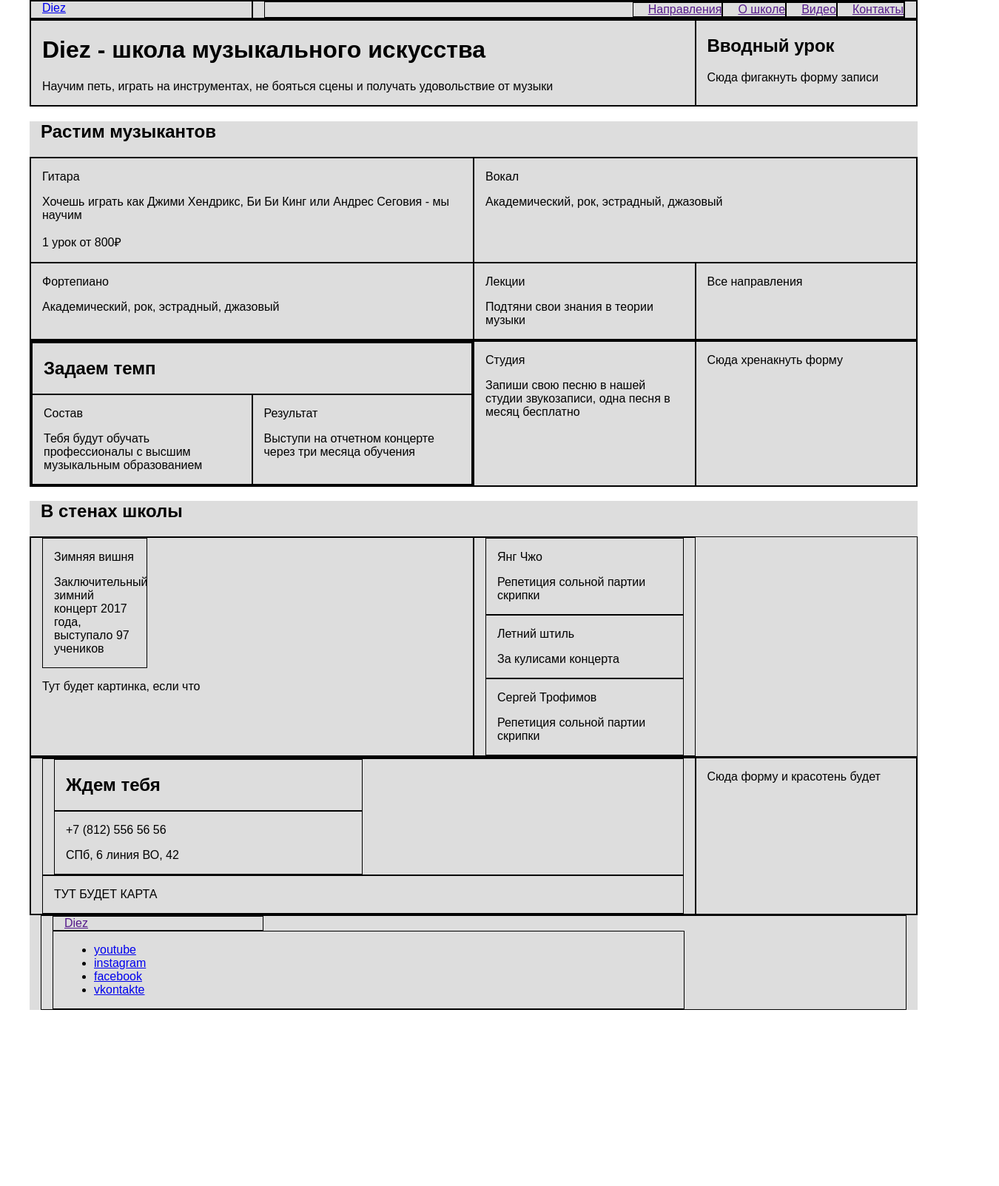
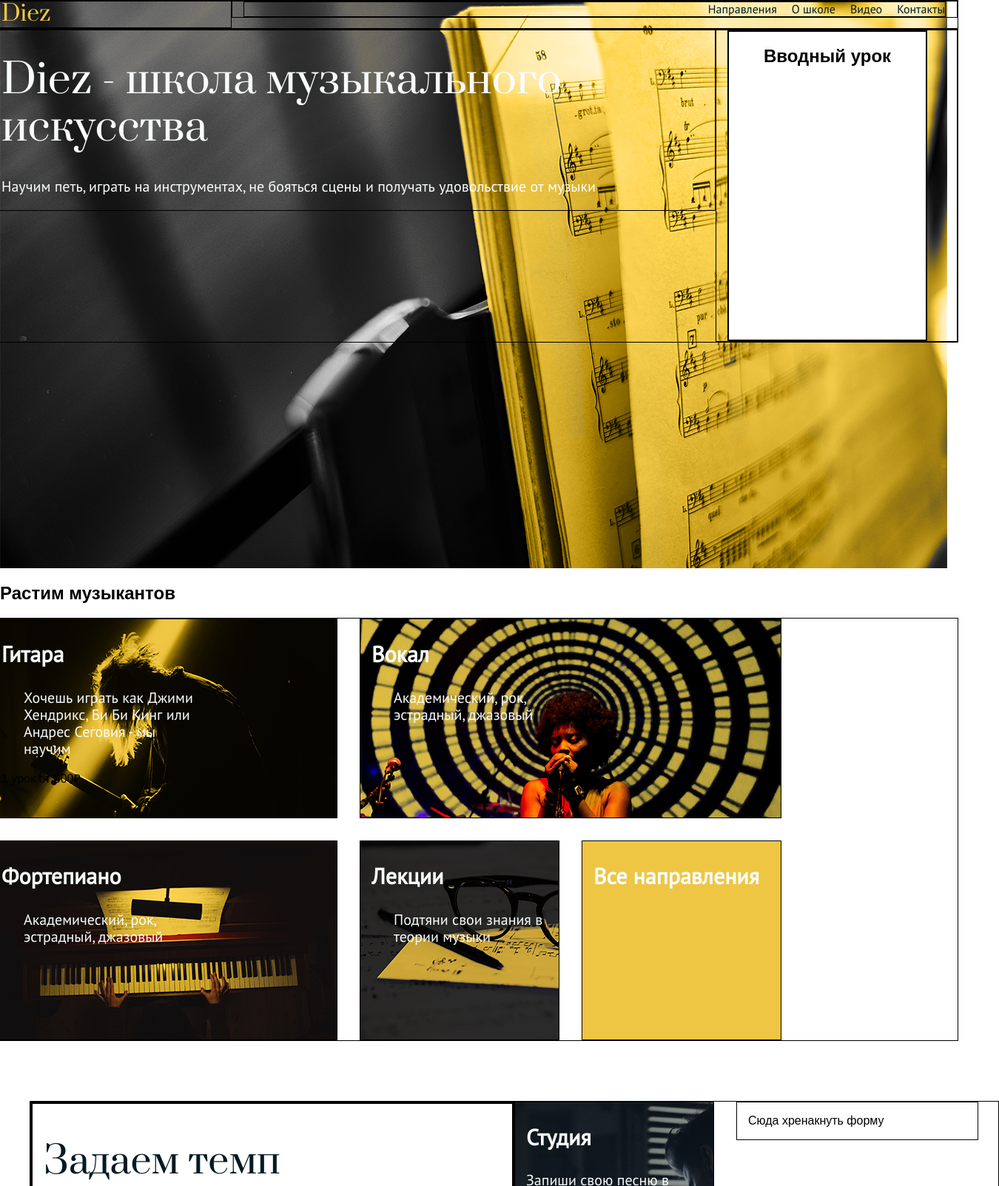
Before and after one commit to Sincansen/diez-svetlov, a plain HTML site: page index.html in a window 1280 px wide. Shown: the top 1603 px of the page at 74% size, 1350 px wide, since content can reach past the window. Before the commit the page ends 1365 px from the top, so only its background shows below. Drawn offline with Linux system fonts and the light colour scheme; files that its build step writes are made by us from their sources.

Commit message:
Grid is strange

```diff
--- a/css/style.css
+++ b/css/style.css
@@ -7,10 +7,9 @@ body {
 }
 
 .container {
-  max-width: 1200px;
+  max-width: 1280px;
   margin: auto;
-  padding: 0 15px;
-  background-color: #ddd;
+/*padding: 0 15px;*/
 }
 
 .row {
@@ -27,6 +26,7 @@ body {
   flex-grow: 0;
   flex-shrink: 0;
   width: 100%;
+  height: 100%;
   border: 1px solid black;
 }
 
@@ -37,23 +37,305 @@ body {
 
 .demo-block {
   padding: 0.5em 1em;
-  background-color: #bada55;
-  border: 1px solid #808080;
+}
+
+.page-header{
+  background-image: url(../images/bg_main.png);
+  height: 768px;
+  background-repeat: no-repeat;
+}
+
+.logo{
+font-family: 'Prata', Regular;
+font-size: 30px;
+color: #eec643;
+text-decoration: none;
+margin-top: 30px;
+}
+
+.main-nav{
+  border: 1px solid black;
 }
 
 .main-nav_list{
-  display: -webkit-flex;
-  display: -moz-flex;
-  display: -ms-flex;
-  display: -o-flex;
   display: flex;
   justify-content: flex-end;
   margin: 0;
   list-style: none;
-  border: 1px solid black;
 }
 
 .main-nav_item{
   padding-left: 20px;
-  border: 1px solid black;
+
 }
+
+.main-nav_link{
+  text-decoration: none;
+  font-family: 'PT Sans', Regular;
+  font-size: 16px;
+  color: #021a23;
+}
+
+.page-header_promo{
+
+}
+
+.page-header_title{
+font-family: 'Prata', Regular;
+font-weight: normal;
+font-size: 55px;
+color: #f9fcfc;
+}
+
+.page-header_descr{
+font-family: 'PT Sans', Regular;
+font-weight: normal;
+font-size:20px;
+color: #f9fcfc;
+}
+
+.trial{
+border: 2px solid black;
+background-color: white;
+width:270px;
+height:420px;
+}
+
+.trial_title{
+text-align: center;
+
+}
+
+
+
+.beginners{
+width: 1280px;
+height: 700px;
+}
+
+.beginners_title{
+
+}
+
+.beginners_block-name{
+font-family: 'PT Sans', Regular;
+font-size: 30px;
+font-weight: bold;
+color: #f9fcfc;
+}
+
+.beginners_block-text{
+width: 230px;
+margin-left: 30px;
+font-family: 'PT Sans', Regular;
+font-size: 20px;
+color: #f9fcfc;
+}
+
+.beginners_guitar{
+width: 470px;
+height: 270px;
+margin-bottom: 30px;
+margin-right: 30px;
+background-image: url(../images/directions_card_img_1.png);
+}
+
+.beginners_vocal{
+width: 570px;
+height: 270px;
+background-image: url(../images/directions_card_img_2.png);
+}
+
+.beginners_piano{
+width: 470px;
+height: 270px;
+margin-right: 30px;
+background-image: url(../images/directions_card_img_3.png);
+}
+
+.beginners_lections{
+width: 270px;
+height: 270px;
+margin-right: 30px;
+background-image: url(../images/directions_card_img_4.png);
+}
+
+.beginners_all-tracks{
+width: 270px;
+height: 270px;
+background-color: #eec643;
+}
+
+
+
+.tempo{
+width: 1280px;
+height: 700px;
+margin-left: 55px;
+margin-right: 55px;
+}
+
+.tempo_title_block{
+width: 570px;
+height: 70px;
+}
+
+.tempo_title-text{
+font-family: 'Prata', Regular;
+font-size: 50px;
+font-weight: normal;
+color: #021a23;
+}
+
+.tempo_block-name{
+font-family: 'PT Sans', Bold;
+font-size: 30px;
+font-weight: bold;
+color: #f9fcfc;
+}
+
+.tempo_block-text{
+font-family: 'PT Sans', Regular;
+font-size: 20px;
+font-weight: normal;
+color: #f9fcfc;
+}
+
+.tempo_command{
+width: 270px;
+height: 470px;
+background-image: url(../images/advantages_card_img_1.png);
+margin-right: 30px;
+}
+
+.tempo_result{
+width: 270px;
+height: 470px;
+background-image: url(../images/advantages_card_img_2.png);
+margin-right: 30px;
+}
+
+.tempo_studio{
+width: 270px;
+height: 570px;
+background-image: url(../images/advantages_card_img_3.png);
+margin-right: 30px;
+}
+
+.tempo_form-trial{
+
+}
+
+
+
+.inschool{
+width: 1280px;
+height: 700px;
+}
+
+.inschool_title{
+
+}
+
+.inschool_promo{
+
+}
+
+.inschool_promo-info{
+
+}
+
+.inschool_block-name{
+
+}
+
+.inschool_block-text{
+
+}
+
+.inschool_promo_small{
+
+}
+
+.inschool_promo_small-name{
+
+}
+
+.inschool_promo_small-text{
+
+}
+
+.inschool_promo_small-1{
+
+}
+
+.inschool_promo_small-2{
+
+}
+
+.inschool_promo_small-3{
+
+}
+
+
+
+.welcome{
+width: 1280px;
+height: 700px;
+}
+
+.welcome_info{
+
+}
+
+.welcome_title-block{
+
+}
+
+.welcome_title{
+
+}
+
+.welcome_address-block{
+
+}
+
+.welcome_phone{
+
+}
+
+.welcome_address{
+
+}
+
+.welcome_map{
+
+}
+
+
+
+
+.footer_block{
+width: 1280px;
+height: 120px;
+}
+
+.footer_logo-block{
+
+}
+
+.footer_logo{
+
+}
+
+.footer_nav{
+
+}
+
+.footer_nav-item{
+
+}
+
+.footer-nav_link{
+
+}
--- a/index.html
+++ b/index.html
@@ -2,15 +2,17 @@
 <html lang="ru">
 <head>
   <meta charset="UTF-8">
-  <title>Document</title>
+  <title>Школа Diez</title>
   <link rel="stylesheet" href="css/style.css">
+  <link rel="stylesheet" href="style/normalize.css">
+  <link href="https://fonts.googleapis.com/css?family=PT+Sans|Prata" rel="stylesheet">
 </head>
 <body>
-  <div class="wrapper">
+
     <header class="page-header">
         <div class="container">
-          <div class="row"> <!-- Менюшка -->
-            <div class="col  col--lg-1"> <!-- Логотип -->
+          <div class="row">
+            <div class="col  col--lg-1">
              <a href="#" class="logo">Diez</a>
             </div>
             <div class="col  col--lg-3">
@@ -42,9 +44,8 @@
               </div>
             </div>
             <div class="col col--lg-1">
-              <form action="" class="trial">
+              <form action="#" class="trial">
                 <h2 class="trial_title">Вводный урок</h2>
-                <p>Сюда фигакнуть форму записи</p>
               </form>
             </div>
           </div>
@@ -53,7 +54,9 @@
 
     <section class="beginners">
       <div class="container">
-        <h2 class="beginners_title">Растим музыкантов</h2>
+        <div class="beginners_title-block">
+          <h2 class="beginners_title">Растим музыкантов</h2>
+        </div>
         <div class="row">
           <div class="col col--lg-2 col--lg-pl90 beginners_guitar">
             <p class="beginners_block-name">Гитара</p>
@@ -84,7 +87,9 @@
         <div class="row">
           <div class="col  col--lg-2">
             <div class="row">
-              <div class="col  col--lg-4 tempo_title"><h2>Задаем темп</h2></div>
+              <div class="col  col--lg-4 tempo_title-block">
+                <p class="tempo_title-text">Задаем темп</p>
+              </div>
               <div class="col  col--lg-2 tempo_command">
                 <p class="tempo_block-name">Состав</p>
                 <p class="tempo_block-text">Тебя будут обучать профессионалы с высшим музыкальным образованием</p>
@@ -95,7 +100,7 @@
               </div>
             </div>
           </div>
-          <div class="col  col--lg-1">
+          <div class="col  col--lg-1 tempo_studio">
             <p class="tempo_block-name">Студия</p>
             <p class="tempo_block-text">Запиши свою песню в нашей студии звукозаписи, одна песня в месяц бесплатно</p>
           </div>
@@ -176,8 +181,6 @@
         </div>
       </div>
     </footer>
-  </div> <!-- ТУТ КОНЧАЕТСЯ ВРАППЕР -->
-
 
 </body>
 </html>
```
Also changed, not shown: css/normalize.css (added), images/Map.png (added), images/advantages_card_img_1.png (added), images/advantages_card_img_2.png (added), images/advantages_card_img_3.png (added), images/bg_main.png (added), images/directions_card_img_1.png (added), images/directions_card_img_2.png (added), images/directions_card_img_3.png (added), images/directions_card_img_4.png (added), images/video_card_img_1.png (added), images/video_card_img_2.png (added), images/video_card_img_3.png (added), images/video_card_img_4.png (added).
